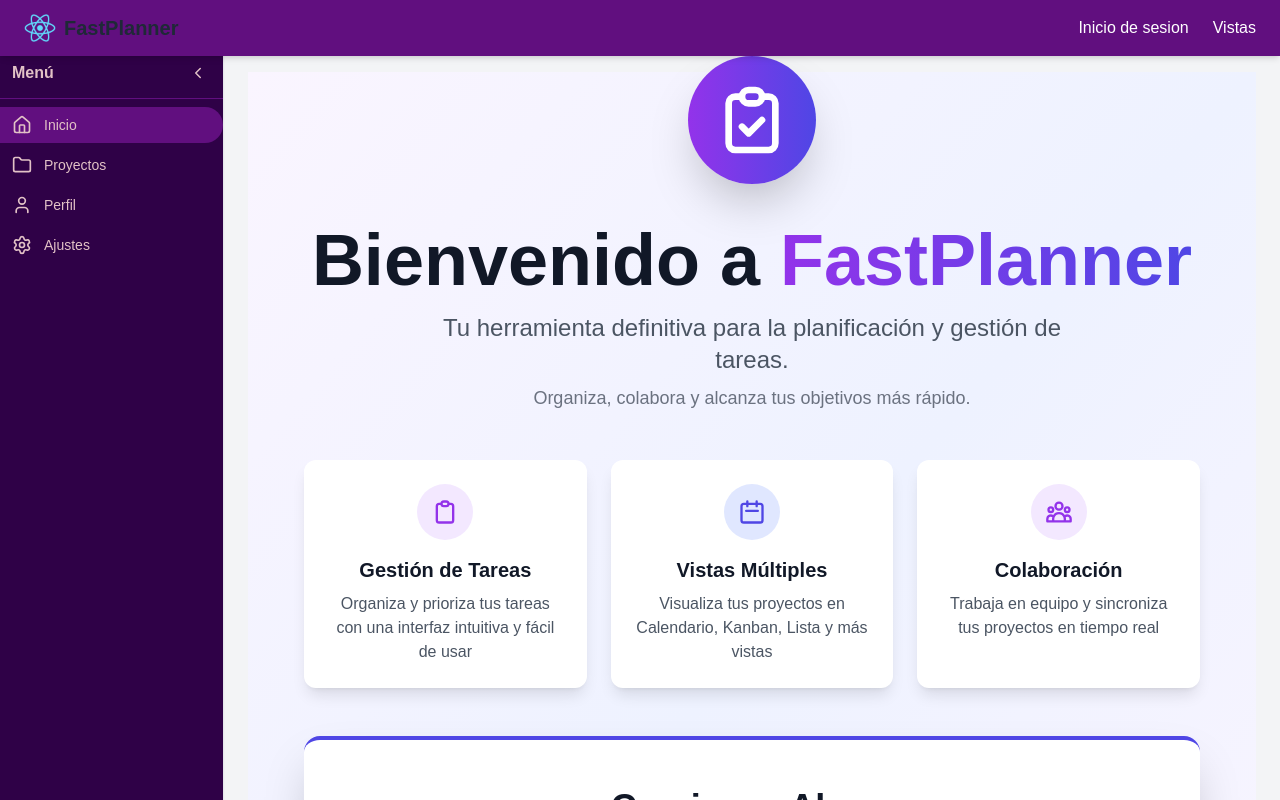
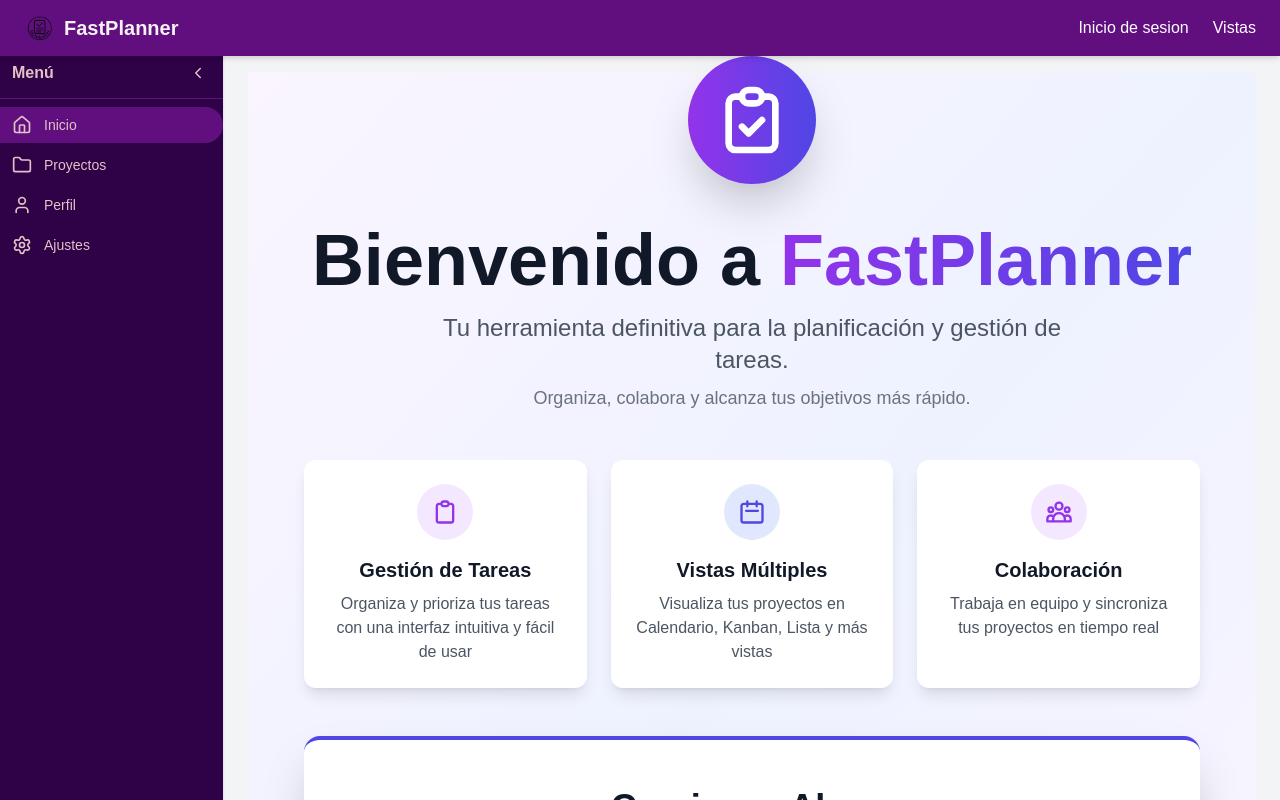
Before and after one commit to JorgeFierroo/FastPlanner, a React (Create React App) app in the folder frontend/: page / in a window 1280 px wide. Shown: the top 800 px of the page. Built offline with nearby package versions, Linux system fonts and the light colour scheme; the HTML template or start-up script is replaced by a standard one.

Commit message:
cambios pequeñisimo

```diff
--- a/frontend/src/components/Navigation.tsx
+++ b/frontend/src/components/Navigation.tsx
@@ -15,11 +15,11 @@ const Navigation: React.FC = () => {
         {/* Logo */}
         <div className="flex items-center space-x-2">
           <img
-            src="/logo192.png"
+            src="/definitivo.png"
             alt="Logo"
             className="w-8 h-8"
           />
-          <span className="text-xl font-semibold text-gray-800">
+          <span className="text-xl font-semibold text-white-800" style={{color: "#f4f2f2ff"}}>
             FastPlanner
           </span>
         </div>
```
Also changed, not shown: frontend/public/definitivo.png (added).
